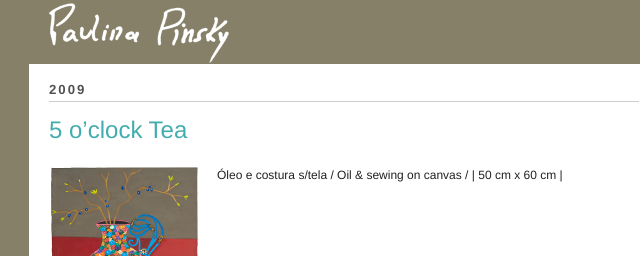
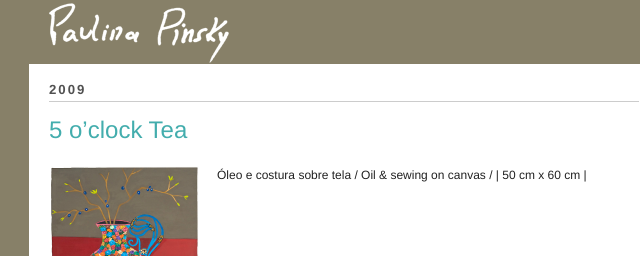
Before and after one commit to opinsky/paulinapinsky_public, a plain HTML site: page tags/2009/index.html in a window 1280 px wide. Shown: the top 256 px of the page, 116-756 px from the left. Drawn offline with Linux system fonts and the light colour scheme; a script that the page names is missing.

Commit message:
rebuilding site Fri Jun 18 21:19:23 -03 2021

```diff
--- a/tags/2009/index.html
+++ b/tags/2009/index.html
@@ -225,7 +225,7 @@
                             <img src="/blog/5-oclock-tea.jpeg" alt="5 o’clock Tea" class="thumbnail" width="150" />
                         </a>
 
-                        <p> Óleo e costura s/tela / Oil &amp; sewing on canvas /  | 50 cm x 60 cm |  </p>
+                        <p> Óleo e costura sobre tela / Oil &amp; sewing on canvas /  | 50 cm x 60 cm |  </p>
 
 
                         <div class="clear"></div>
```
Also changed, not shown: blog/5-oclock-tea/index.html (+1 -1 lines), categories/diversos/index.html (+1 -1 lines), categories/obras-disponiveis/index.html (+1 -1 lines).
